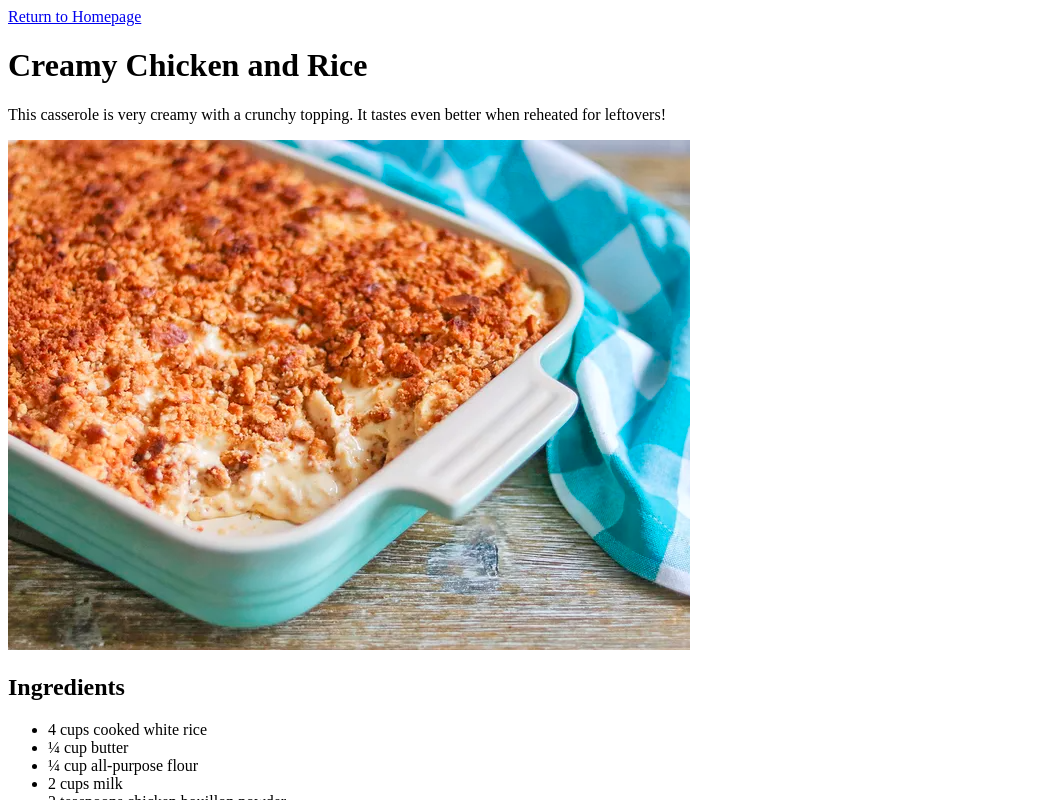
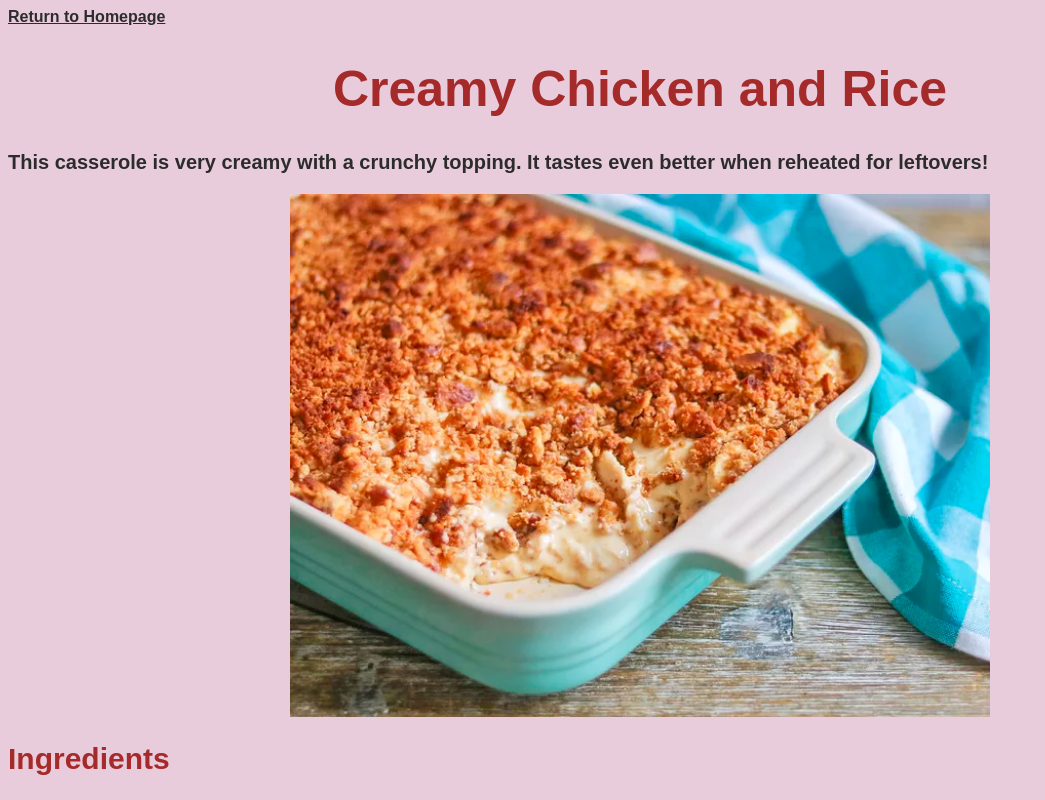
Before and after one commit to vrexitus/odin-recipes, a plain HTML site: page recipes/chicken-rice.html in a window 1280 px wide. Shown: the top 800 px of the page, without its empty margins (0-1045 px from the left). Drawn offline with Linux system fonts and the light colour scheme.

Commit message:
added stylesheets
added stylesheets and modified them

```diff
--- a/recipes/chicken-rice.html
+++ b/recipes/chicken-rice.html
@@ -3,10 +3,11 @@
     <head>
         <meta charset="utf-8">
         <title>Creamy Chicken and Rice</title>
+        <link rel="stylesheet" href="style.css">
     </head>
 
     <body>
-        <a href="../index.html">Return to Homepage</a>
+        <a class="return" href="../index.html">Return to Homepage</a>
         <h1>Creamy Chicken and Rice</h1>
         <p>This casserole is very creamy with a crunchy topping. It tastes even better when reheated for leftovers!</p>
         <img src="../images/creamy-chicken-rice.png">
--- /dev/null
+++ b/recipes/style.css
@@ -0,0 +1,47 @@
+* {
+    background-color: rgb(233, 204, 220);
+    font-family: Arial, "Helvetica Neue", Helvetica, sans-serif;
+    color:rgb(44, 44, 44);
+}
+
+a {
+    color: rgb(44, 44, 44);
+    font-weight: 700;
+    font-size: 16px;
+}
+
+a:hover {
+    color: brown;
+}
+
+h1 {
+    font-size: 50px;
+    font-weight: 900;
+    text-align: center;
+    color: brown;
+}
+
+img {
+    display: block;
+    margin-left: auto;
+    margin-right: auto;
+    width: 50%;
+    height: auto;
+    width: 700px;
+}
+
+h2 {
+    font-weight: 900;
+    font-size: 30px;
+    color: brown;
+}
+
+p {
+    font-weight: 700;
+    font-size: 20px;
+}
+
+li {
+    font-weight: 700;
+    font-size: 20px;
+}
--- /dev/null
+++ b/styles.css
@@ -0,0 +1,25 @@
+* {
+    background-color: rgb(233, 204, 220);
+    font-family: Arial, "Helvetica Neue", Helvetica, sans-serif;
+}
+
+.title {
+    font-weight: 1000;
+    font-size: 64px;
+    text-align: center;
+    color: brown;
+}
+
+p {
+    text-align: center;
+    font-size: 24px;
+    font-weight: 700;
+}
+
+a {
+    color: rgb(44, 44, 44);
+}
+
+a:hover {
+    color: brown;
+}
```
Also changed, not shown: index.html (+5 -4 lines), recipes/french-onion-soup.html (+1 -0 lines), recipes/lasagna.html (+1 -0 lines).
